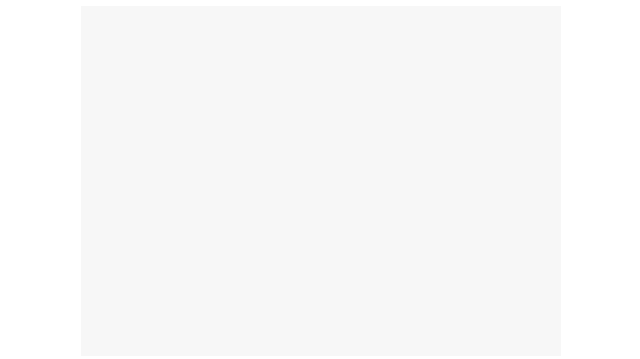
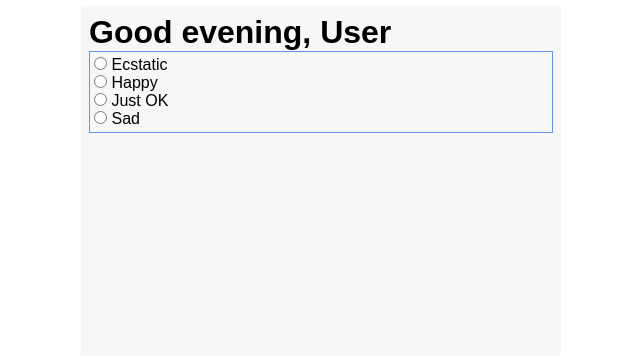
Before and after one commit to cmacraeav/mood-1, a plain HTML site: page index.html in a window 1280 px wide. Shown: the whole page, without its empty margins (319-959 px from the left). Drawn offline with Linux system fonts and the light colour scheme.

Commit message:
Form structure in place

```diff
--- a/index.html
+++ b/index.html
@@ -25,6 +25,48 @@
 
         <footer>
 
+            <div class="mood-survey">
+
+                <h1>Good evening, User</h1>
+
+                <form>
+
+                    <div class="question1">
+
+                        <div>
+
+                            <input type="radio" id="ecstatic"  name="currentmood" value="ecstatic">
+                            <label for="ecstatic">Ecstatic</label>
+
+                        </div>
+
+                        <div>
+
+                            <input type="radio" id="happy"  name="currentmood" value="happy">
+                            <label for="happy">Happy</label>
+
+                        </div>
+
+                        <div>
+
+                            <input type="radio" id="justok"  name="currentmood" value="justok">
+                            <label for="justok">Just OK</label>
+
+                        </div>
+
+                        <div>
+
+                            <input type="radio" id="sad"  name="currentmood" value="sad">
+                            <label for="sad">Sad</label>
+
+                        </div>
+
+                    </div>
+
+                </form>
+
+            </div>
+
 
         </footer>
 
--- a/style.css
+++ b/style.css
@@ -6,6 +6,7 @@
 
 body {
     padding: 6px;
+    font-family: Arial, Helvetica, sans-serif;
 }
 
 .main-container {
@@ -13,4 +14,10 @@ body {
     margin: 0 auto;
     min-height: 350px;
     background: #F7F7F7;
+    padding: 8px;
 }
+
+form {
+    border: 1px solid cornflowerblue;
+    padding: 4px;
+}
```
